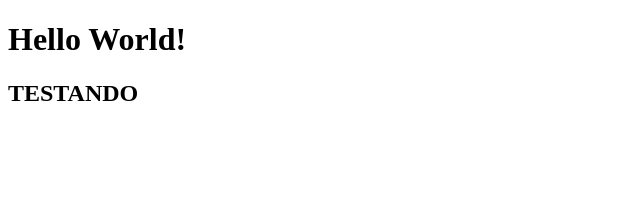
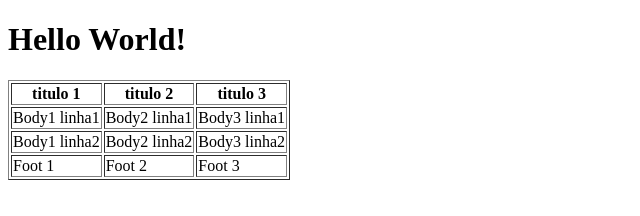
Before and after one commit to KRAMULAK/RPG, a plain HTML site: page index.html in a window 1280 px wide. Shown: the whole page, without its empty margins (0-640 px from the left). Drawn offline with Linux system fonts and the light colour scheme.

Commit message:
Update index.html

```diff
--- a/index.html
+++ b/index.html
@@ -5,8 +5,31 @@
   </head>
   <body>
     <h1>Hello World!</h1>
-    <h2>
-      TESTANDO
-    </h2>
+<table border="1">
+   <thead>
+   <tr>
+       <th>titulo 1</th>
+       <th>titulo 2</th>
+       <th>titulo 3</th>
+   </tr>
+   </thead>
+   <tbody>
+   <tr>
+       <td>Body1 linha1</td>
+       <td>Body2 linha1</td>
+       <td>Body3 linha1</td>
+   </tr>
+   <tr>
+       <td>Body1 linha2</td>
+       <td>Body2 linha2</td>
+       <td>Body3 linha2</td>
+   </tr>
+   </tbody>
+   <tfoot>
+       <td>Foot 1</td>
+       <td>Foot 2</td>
+       <td>Foot 3</td>
+   </tfoot>
+</table>
   </body>
 </html>
```
